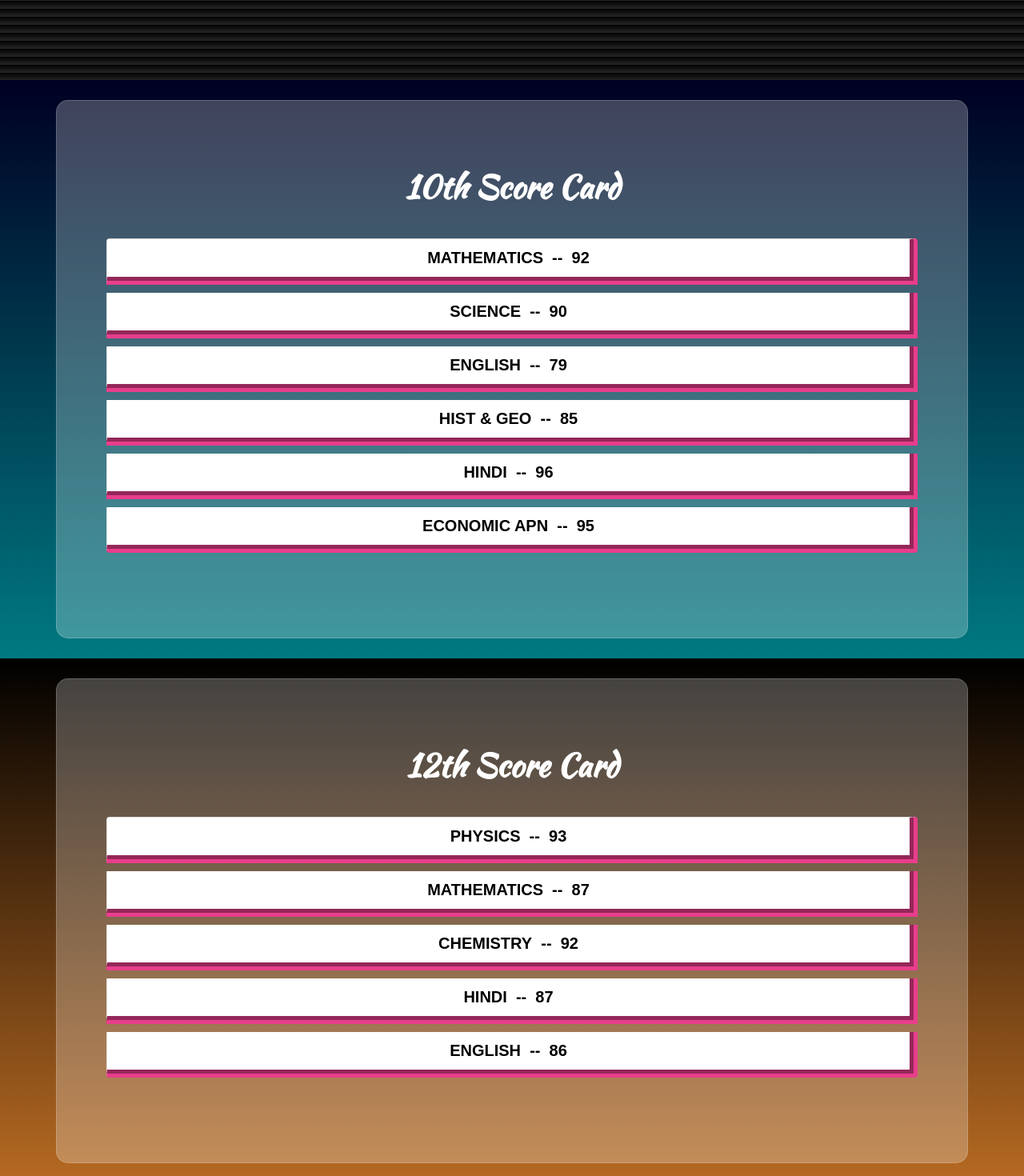
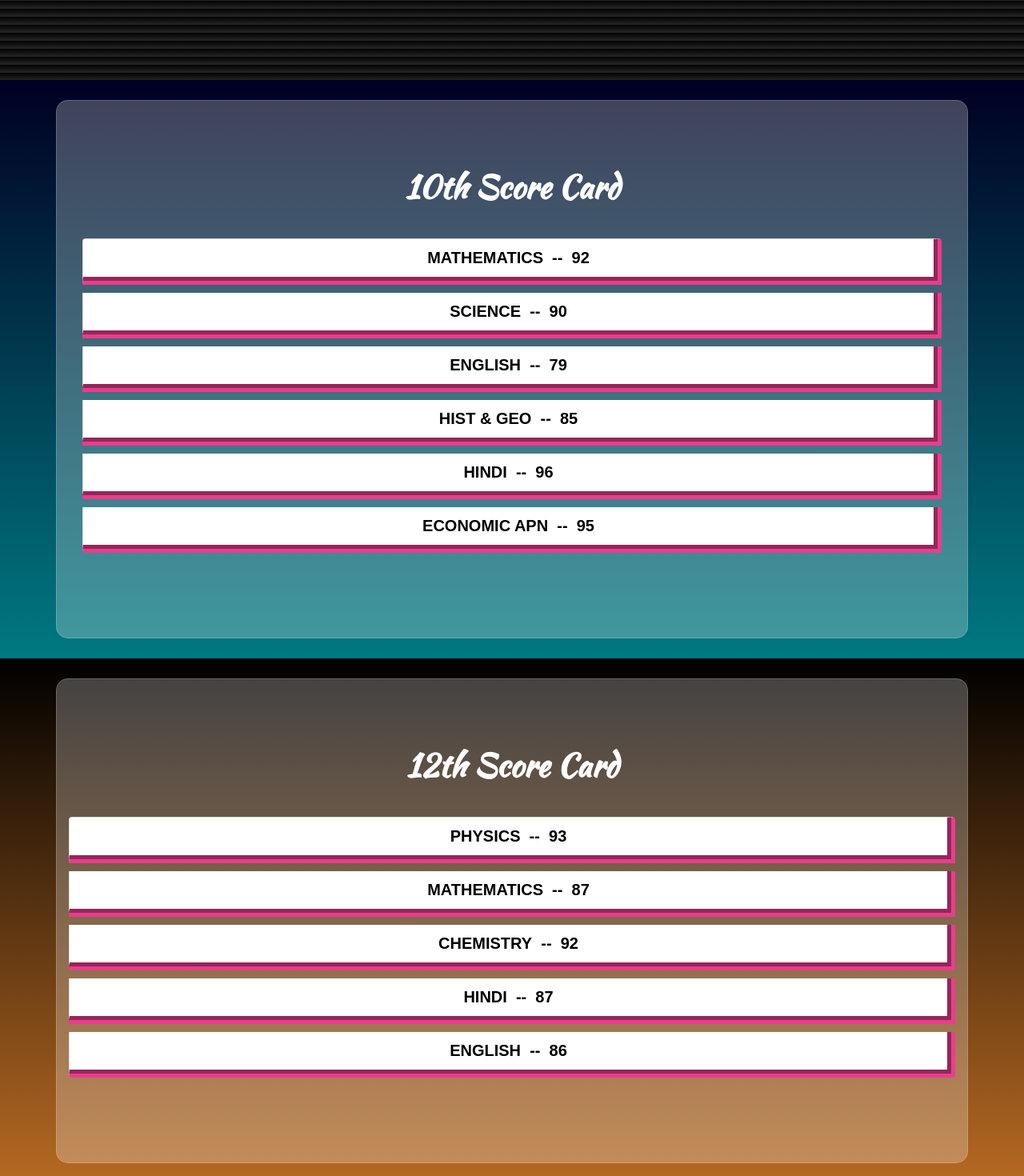
Before and after one commit to jaychopra04/Portfolio, a React (Create React App) app: page /Academics in a window 1280 px wide. Shown: the part 700-2170 px from the top of the page at 80% size. Built offline with nearby package versions, Linux system fonts and the light colour scheme; a web font is replaced by a local one.

Commit message:
bug fixes

```diff
--- a/public/index.html
+++ b/public/index.html
@@ -40,7 +40,7 @@
     <link rel="stylesheet" href="https://cdnjs.cloudflare.com/ajax/libs/aos/2.3.4/aos.css">
     <link rel="stylesheet" href="https://cdnjs.cloudflare.com/ajax/libs/animate.css/3.5.2/animate.min.css">
     <link rel="stylesheet" href="assets/css/style.css">
-    <script src="http://ajax.googleapis.com/ajax/libs/jquery/1.11.1/jquery.min.js"></script>
+    <script src="https://ajax.googleapis.com/ajax/libs/jquery/1.11.1/jquery.min.js"></script>
     <script src="https://cdnjs.cloudflare.com/ajax/libs/jquery/3.5.1/jquery.min.js"></script>
     <script src="https://cdnjs.cloudflare.com/ajax/libs/twitter-bootstrap/4.6.1/js/bootstrap.bundle.min.js"></script>
     <script src="https://cdnjs.cloudflare.com/ajax/libs/aos/2.3.4/aos.js"></script>
--- a/src/Academics/Class10.jsx
+++ b/src/Academics/Class10.jsx
@@ -15,9 +15,10 @@ function Class10() {
           background: "Rgba(255, 255, 255, 0.25)",
           borderRadius: "15PX",
           border: "1px solid rgba( 255, 255, 255, 0.18 )",
+          padding: "0px",
         }}
       >
-        <div className="container" style={{ marginTop: 20 }}>
+        <div className="container" style={{ marginTop: 20, padding: "0px" }}>
           <div
             className="jumbotron"
             style={{
--- a/src/Academics/Class12.jsx
+++ b/src/Academics/Class12.jsx
@@ -14,6 +14,7 @@ function Class12() {
           background: "Rgba(255, 255, 255, 0.25)",
           borderRadius: "15PX",
           border: "1px solid rgba( 255, 255, 255, 0.18 )",
+          padding: 0,
         }}
       >
         <div className="container" style={{ marginTop: 20 }}>
@@ -23,6 +24,8 @@ function Class12() {
               background: "rgba(255, 255, 255, 0)",
               textAlign: "center",
               fontSize: 18,
+              paddingLeft: 0,
+              paddingRight: 0,
             }}
           >
             <h1
```
